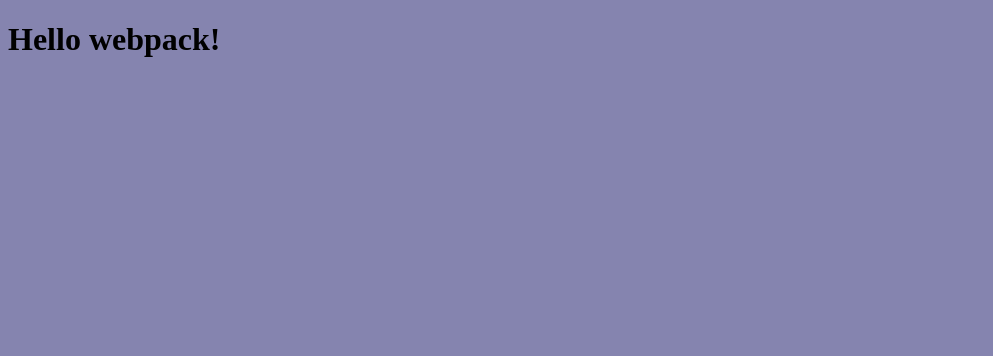
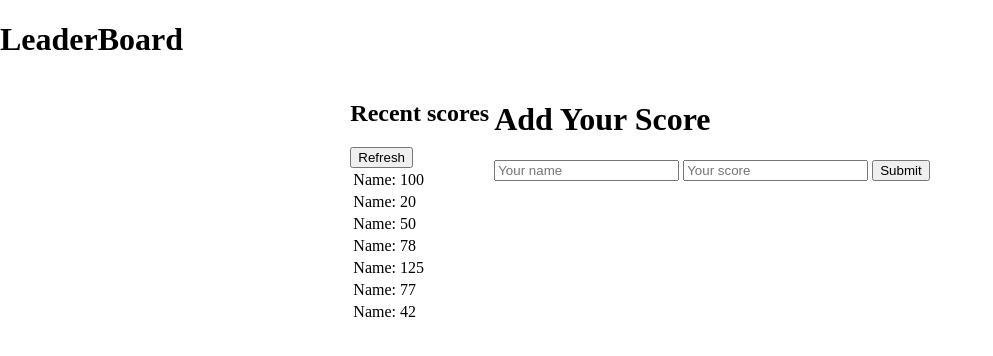
Before and after one commit to RaviTejaM9602/Leaderboard, a website built with webpack: page src/index.html in a window 1280 px wide. Shown: the whole page, without its empty margins (0-993 px from the left). Built offline with nearby package versions, Linux system fonts and the light colour scheme.

Commit message:
Added HTML structure for Page

```diff
--- a/src/index.html
+++ b/src/index.html
@@ -6,6 +6,48 @@
     <title>Wbpack Exercise</title>
 </head>
 <body>
-    <h1>Hello webpack!</h1>
+    <div id="header">
+        <h1>LeaderBoard</h1>
+    </div>
+
+    <div id="main-content">
+        <div id="score-list">
+           <div id="score-head">
+            <h2>Recent scores</h2>
+            <button type="button">Refresh</button>
+           </div>
+            <table>
+                <tr>
+                  <td>Name: 100</td>
+                </tr>
+                <tr>
+                  <td>Name: 20</td>
+                </tr>
+                <tr>
+                  <td>Name: 50</td>
+                </tr>
+                <tr>
+                  <td>Name: 78</td>
+                </tr>
+                <tr>
+                  <td>Name: 125</td>
+                </tr>
+                <tr>
+                  <td>Name: 77</td>
+                </tr>
+                <tr>
+                  <td>Name: 42</td>
+                </tr>
+              </table>
+        </div>
+        <div id="add-item">
+            <h1>Add Your Score</h1>
+            <input type="text" id="fname" name="fname" placeholder="Your name" required/>
+            <input type="number" id="score" name="score" placeholder="Your score" required />
+          <button type="submit">Submit</button>
+        </form>
+        </div>
+    </div>
+
 </body>
 </html>
--- a/src/style.css
+++ b/src/style.css
@@ -1,3 +1,14 @@
 body {
-  background-color: rgb(133, 132, 175);
+  padding: 0;
+  margin: 0;
 }
+
+#header{
+  align-items: center;
+}
+
+#main-content {
+  display: flex;
+  justify-content: center;
+  gap: 5px;
+}
```
